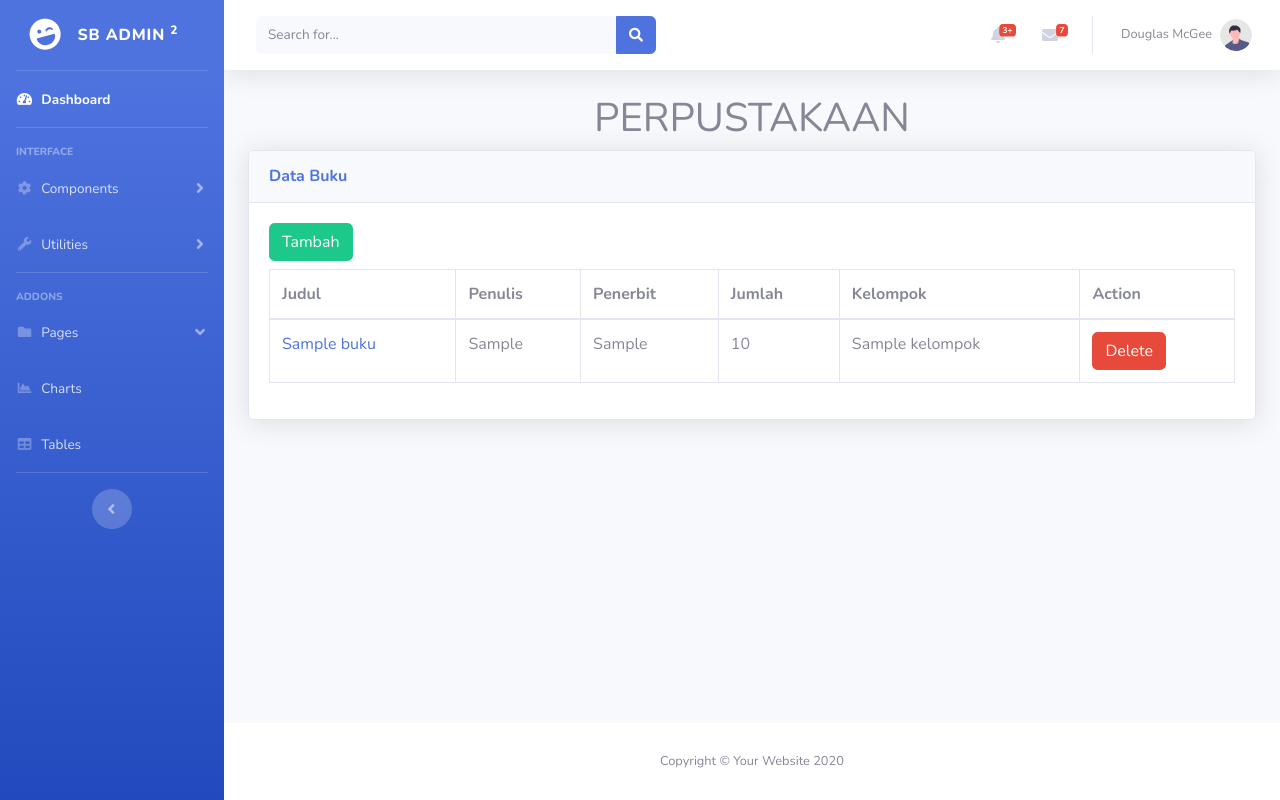
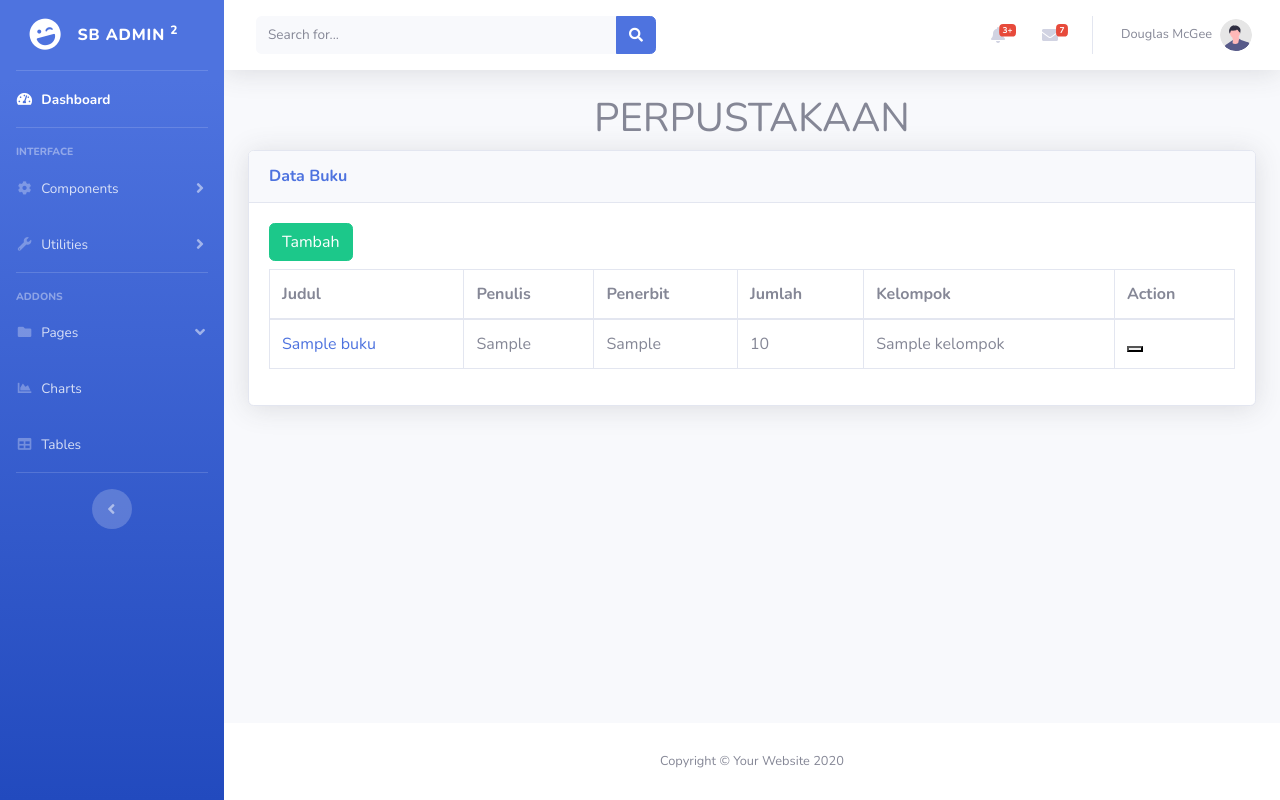
Before and after one commit to wahyuarinugroho/Django-perpustakaan, a Django app: page /buku/ in a window 1280 px wide. Run offline with Django 3.2, Linux system fonts and the light colour scheme; tables that the repository leaves empty hold one stand-in row (values such as "Sample post"); some libraries are stand-ins or nearby versions.

Commit message:
pembuatan cruds

```diff
--- a/perpustakaan/templates/buku.html
+++ b/perpustakaan/templates/buku.html
@@ -31,7 +31,7 @@
                         <td>{{ buku.jumlah }}</td>
                         <td>{{ buku.kelompok_id }}</td>
                         <td>
-                            <a href="{% url 'hapus_Buku' buku.id %}" class="btn btn-danger">Delete</a>
+                            <button></button>
                         </td>
                     </tr>
                     {% endfor %}
--- a/perpustakaan/views.py
+++ b/perpustakaan/views.py
@@ -23,7 +23,6 @@ def ubah_buku(request, id_buku):
 
 def hapus_buku(request, id_buku):
     buku = Buku.objects.filter(id=id_buku)
-
     buku.delete()
     return redirect('buku')
 
```
